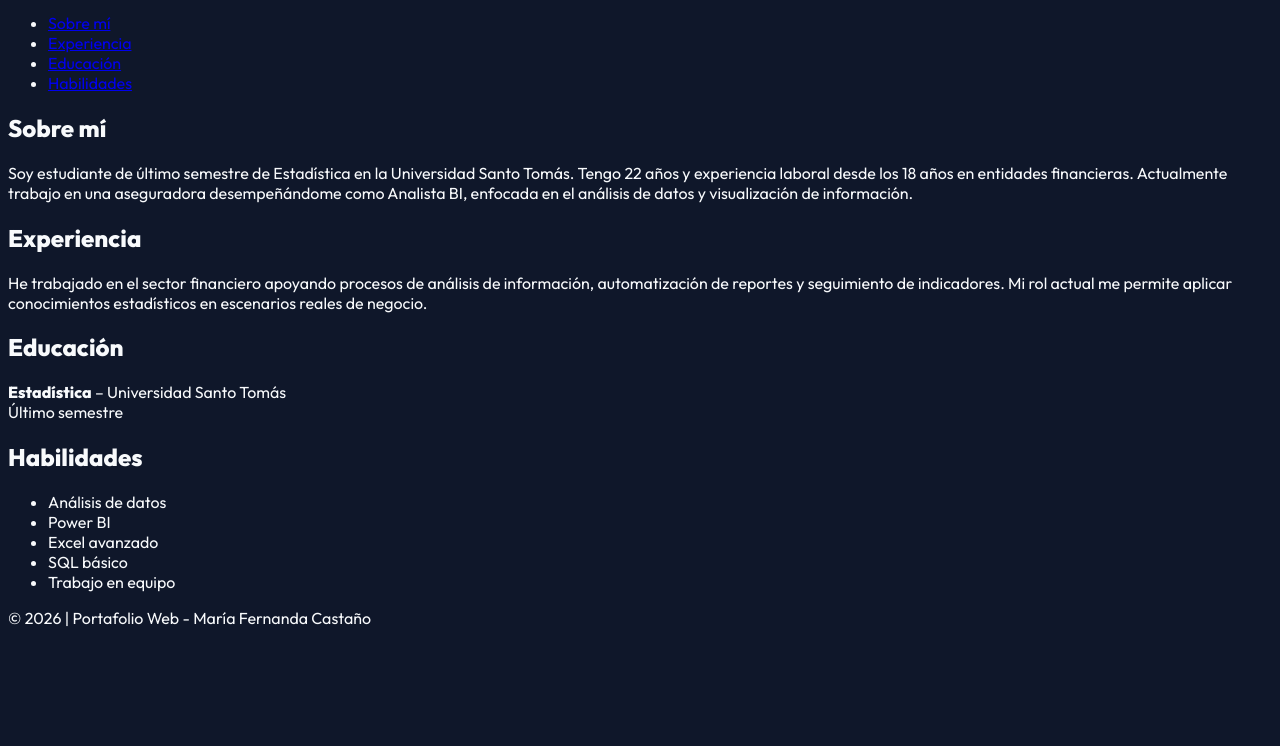
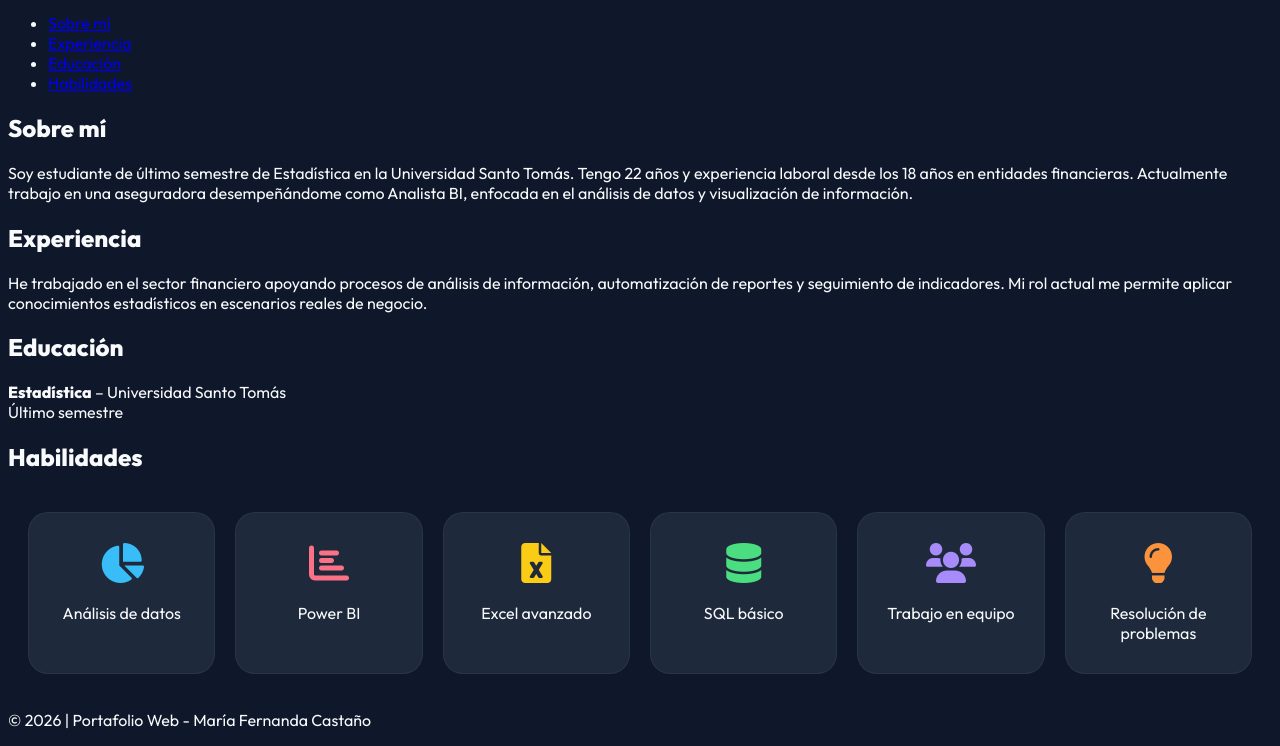
Before and after one commit to Mar23636/Mar23636.github.io, a plain HTML site: page index.html in a window 1280 px wide. Shown: the part 106-852 px from the top of the page. Before the commit the page ends 800 px from the top, so only its background shows below. Drawn offline with Linux system fonts and the light colour scheme.

Commit message:
Update index.html

```diff
--- a/index.html
+++ b/index.html
@@ -2,18 +2,18 @@
 <html lang="es">
 <head>
     <meta charset="UTF-8">
+    <meta name="viewport" content="width=device-width, initial-scale=1.0">
     <title>Portafolio | María Fernanda Castaño</title>
+    <link rel="stylesheet" href="https://cdnjs.cloudflare.com/ajax/libs/font-awesome/6.0.0/css/all.min.css">
     <link rel="stylesheet" href="css/style.css">
 </head>
 <body>
 
-    <!-- ENCABEZADO -->
     <header>
         <h1>María Fernanda Castaño</h1>
         <p>Estudiante de Estadística | Analista BI</p>
     </header>
 
-    <!-- MENÚ DE NAVEGACIÓN -->
     <nav>
         <ul>
             <li><a href="#sobre-mi">Sobre mí</a></li>
@@ -23,7 +23,6 @@
         </ul>
     </nav>
 
-    <!-- CONTENIDO PRINCIPAL -->
     <main>
 
         <section id="sobre-mi">
@@ -56,18 +55,36 @@
 
         <section id="habilidades">
             <h2>Habilidades</h2>
-            <ul>
-                <li>Análisis de datos</li>
-                <li>Power BI</li>
-                <li>Excel avanzado</li>
-                <li>SQL básico</li>
-                <li>Trabajo en equipo</li>
+            <ul class="skills-grid">
+                <li class="skill-card card-1">
+                    <i class="fas fa-chart-pie"></i>
+                    <span>Análisis de datos</span>
+                </li>
+                <li class="skill-card card-2">
+                    <i class="fas fa-chart-bar"></i>
+                    <span>Power BI</span>
+                </li>
+                <li class="skill-card card-3">
+                    <i class="fas fa-file-excel"></i>
+                    <span>Excel avanzado</span>
+                </li>
+                <li class="skill-card card-4">
+                    <i class="fas fa-database"></i>
+                    <span>SQL básico</span>
+                </li>
+                <li class="skill-card card-5">
+                    <i class="fas fa-users"></i>
+                    <span>Trabajo en equipo</span>
+                </li>
+                <li class="skill-card card-6">
+                    <i class="fas fa-lightbulb"></i>
+                    <span>Resolución de problemas</span>
+                </li>
             </ul>
         </section>
 
     </main>
 
-    <!-- PIE DE PÁGINA -->
     <footer>
         <p>© 2026 | Portafolio Web - María Fernanda Castaño</p>
     </footer>
```
